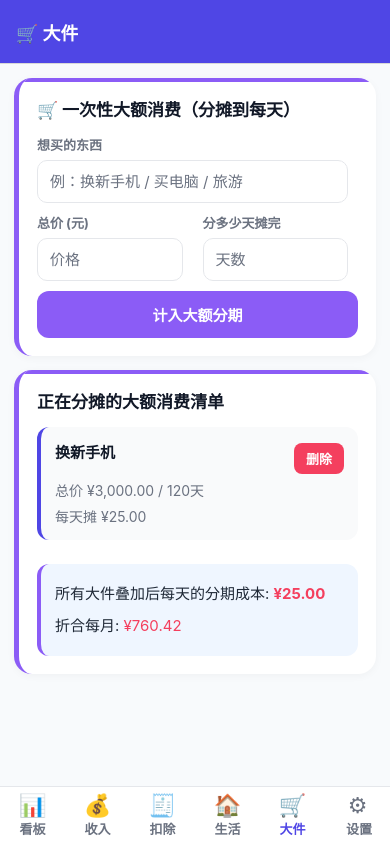
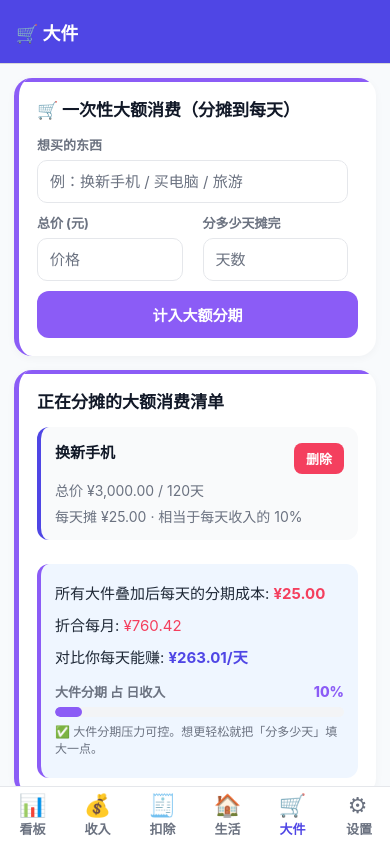
Before and after one commit to zane-liu6688/savings-plan, a React Native app: screen /Big in a window 390 px wide. Built offline with nearby package versions, Linux system fonts and the light colour scheme.

Commit message:
feat: BigItemsScreen.tsx — 日收入对比 / 税费仅参考

```diff
--- a/src/screens/BigItemsScreen.tsx
+++ b/src/screens/BigItemsScreen.tsx
@@ -1,8 +1,10 @@
 import React, { useState } from 'react';
 import { View, Text, Alert, StyleSheet, useWindowDimensions } from 'react-native';
-import { Screen, Card, LabeledInput, AddButton, CardItem, ResultBox, Stat } from '../components/ui';
+import { Screen, Card, LabeledInput, AddButton, CardItem, ResultBox, Stat, RatioBar } from '../components/ui';
 import { useStore, useComputed } from '../store';
 import { colors, currency } from '../theme';
+
+const pct = (v: number, base: number): string => (base > 0 ? Math.max(0, (v / base) * 100).toFixed(0) : '0');
 
 export default function BigItemsScreen() {
   const bigItems = useStore((s) => s.bigItems);
@@ -54,7 +56,10 @@ export default function BigItemsScreen() {
               <CardItem
                 key={b.id}
                 title={b.name}
-                lines={[`总价 ${currency(b.price)} / ${b.days}天`, `每天摊 ${currency(dayCost)}`]}
+                lines={[
+                  `总价 ${currency(b.price)} / ${b.days}天`,
+                  `每天摊 ${currency(dayCost)} · 相当于每天收入的 ${pct(dayCost, r.grossDay)}%`,
+                ]}
                 onDelete={() => delBigItem(b.id)}
               />
             );
@@ -63,6 +68,22 @@ export default function BigItemsScreen() {
         <ResultBox accent="purple">
           <Stat label="所有大件叠加后每天的分期成本:" value={currency(r.totalBigDayCost)} color={colors.red} bold />
           <Stat label="折合每月:" value={currency(r.totalBigDayCost * 30.4167)} color={colors.red} />
+          <Stat label="对比你每天能赚:" value={`${currency(r.grossDay)}/天`} color={colors.primary} bold />
+
+          <RatioBar
+            label="大件分期 占 日收入"
+            value={r.totalBigDayCost}
+            max={r.grossDay || 1}
+            color={colors.purple}
+            valueText={`${pct(r.totalBigDayCost, r.grossDay)}%`}
+            note={
+              r.grossDay <= 0
+                ? '先去「收入」页填月薪，这里才能算占比。'
+                : Number(pct(r.totalBigDayCost, r.grossDay)) > 30
+                ? '⚠️ 大件分期已经吃掉日收入的三成以上，再加上生活费和攒钱目标容易倒亏，建议把分摊天数拉长。'
+                : '✅ 大件分期压力可控。想更轻松就把「分多少天」填大一点。'
+            }
+          />
         </ResultBox>
       </Card>
     </Screen>
```
